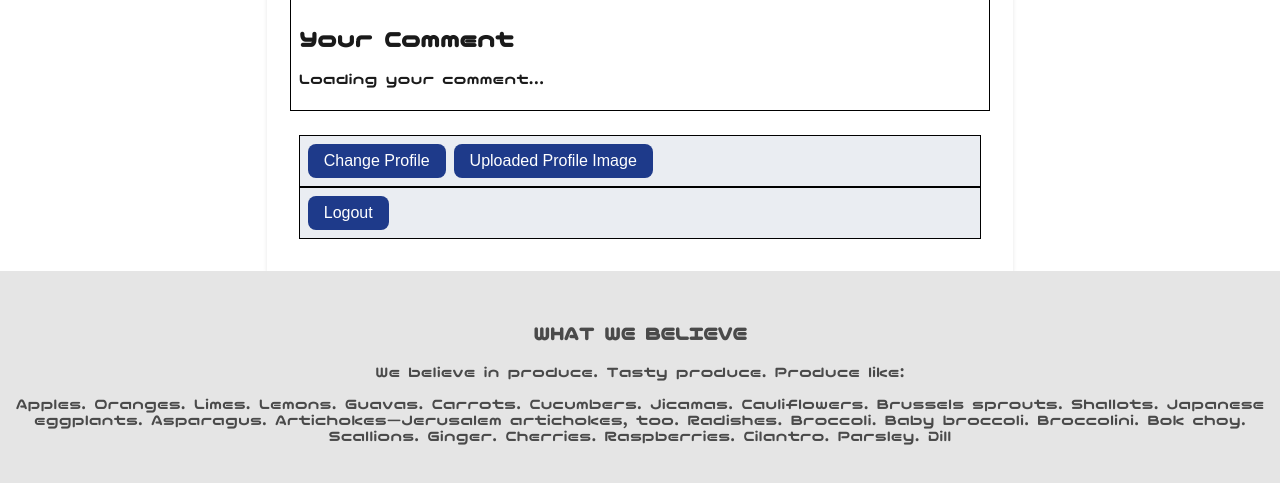
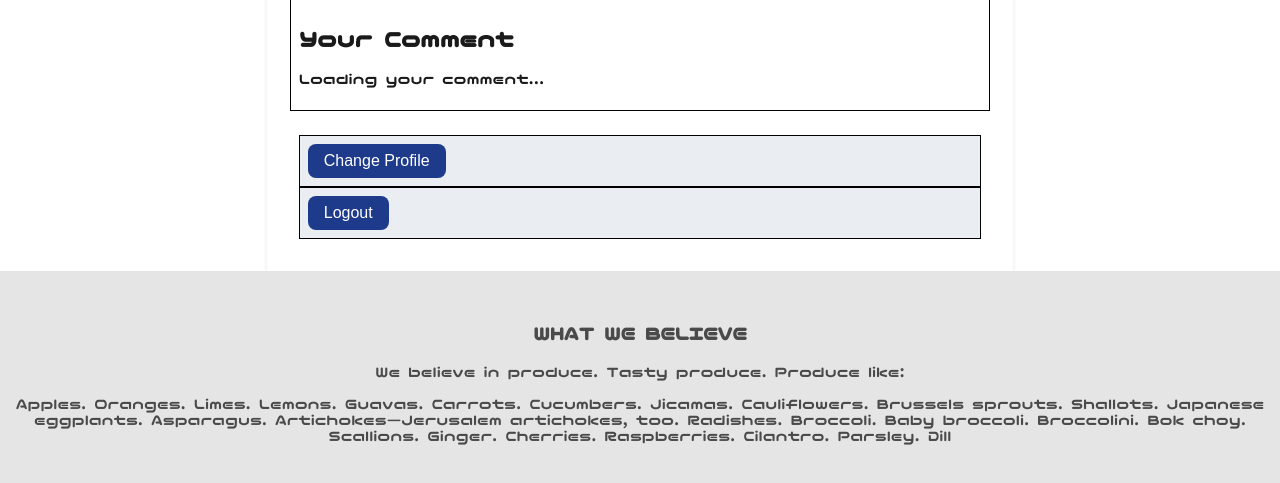
Before and after one commit to ojs201/AWS_FinalProject, a plain HTML site: page main_page/user_data.html in a window 1280 px wide. Shown: the part 1135-1618 px from the top of the page. Drawn offline with Linux system fonts and the light colour scheme; a script that the page names is missing.

Commit message:
delete btn

```diff
--- a/main_page/user_data.html
+++ b/main_page/user_data.html
@@ -64,8 +64,7 @@
                             <input type="file" id="profile_image" accept="image/*" style="display: none;">
                             <button class="profile_btn" onclick="redirectToChangeProfile()">Change Profile</button>
 
-                            <!-- Uploaded Profile Image 버튼: 업로드된 이미지 URL을 표시 -->
-                            <button class="uploaded_profile_btn" onclick="showUploadedImage()">Uploaded Profile Image</button>
+
                         </div>
                         <div class="profile-button-box">
                             <!-- 기존 Logout 버튼 유지 -->
```
